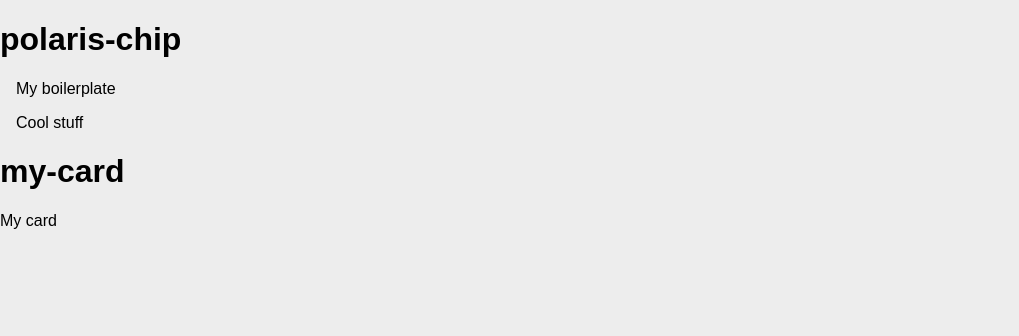
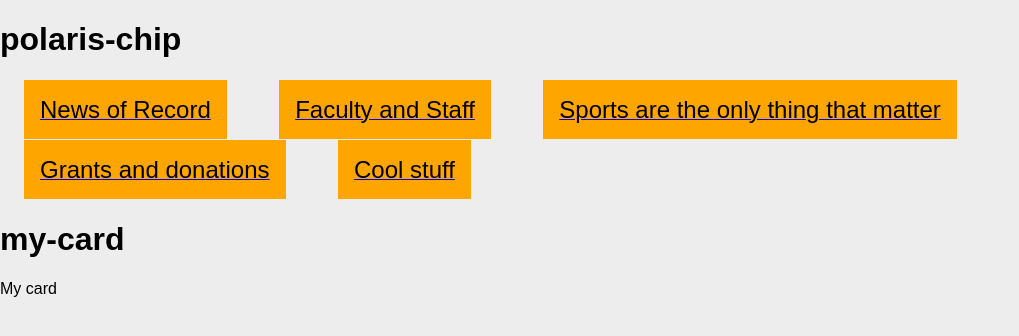
Before and after one commit to drichards6/polaris-chip, a website with bundled scripts: page index.html in a window 1280 px wide. Shown: the whole page, without its empty margins (0-1019 px from the left). Built offline with nearby package versions, Linux system fonts and the light colour scheme.

Commit message:
My changes in class

```diff
--- a/index.html
+++ b/index.html
@@ -26,7 +26,11 @@
 <body>
   <h1>polaris-chip</h1>
   <!-- this is going to do whatever the tag's defaults are -->
-  <polaris-chip></polaris-chip>
+  <polaris-chip title="News of Record" link="https://psu.edu"></polaris-chip>
+  <polaris-chip title="Faculty and Staff"></polaris-chip>
+  <polaris-chip title="Sports are the only thing that matter"></polaris-chip>
+  <polaris-chip title="Grants and donations"></polaris-chip>
+
   <!-- this is going to take the tag and change the title -->
   <polaris-chip title="Cool stuff"></polaris-chip>
 
--- a/src/polaris-chip.js
+++ b/src/polaris-chip.js
@@ -28,7 +28,8 @@ export class PolarisChip extends LitElement {
   constructor() {
     super();
     // a variable on this object called title
-    this.title = 'My boilerplate';
+    this.title = 'Chip Default';
+    this.link = "#";
   }
 
   // CSS styles are scoped JUST to this element. This uses a technology called
@@ -46,7 +47,20 @@ export class PolarisChip extends LitElement {
     */
       :host {
         /* Always make sure that your element has a default way of being displayed */
-        display: block;
+        display: inline-flex;
+      }
+
+      span {
+        background-color: orange;
+        color: black;
+        font-size: 24px;
+        padding: 16px;
+        margin: 8px;
+      }
+
+      span:hover {
+        background-color: grey;
+        border: 1px solid black;
       }
     `;
   }
@@ -70,7 +84,7 @@ export class PolarisChip extends LitElement {
     // it is going to print the title of the element. The magic of Lit is that
     // when title is changed (even by inspecting the document and hacking the value)
     // it will automatically update what is displayed and do so incredibly quickly
-    return html`<span>${this.title}</span>`;
+    return html`<a href ="${this.link}" rel="noopener noreferrer"><span>${this.title}</span></a>`;
   }
 
   // LitElement uses the properties call to do the following:
@@ -82,6 +96,7 @@ export class PolarisChip extends LitElement {
     return {
       // this is a String. Array, Object, Number, Boolean are other valid values here
       title: { type: String },
+      link: { type: String},
     };
   }
 }
```
